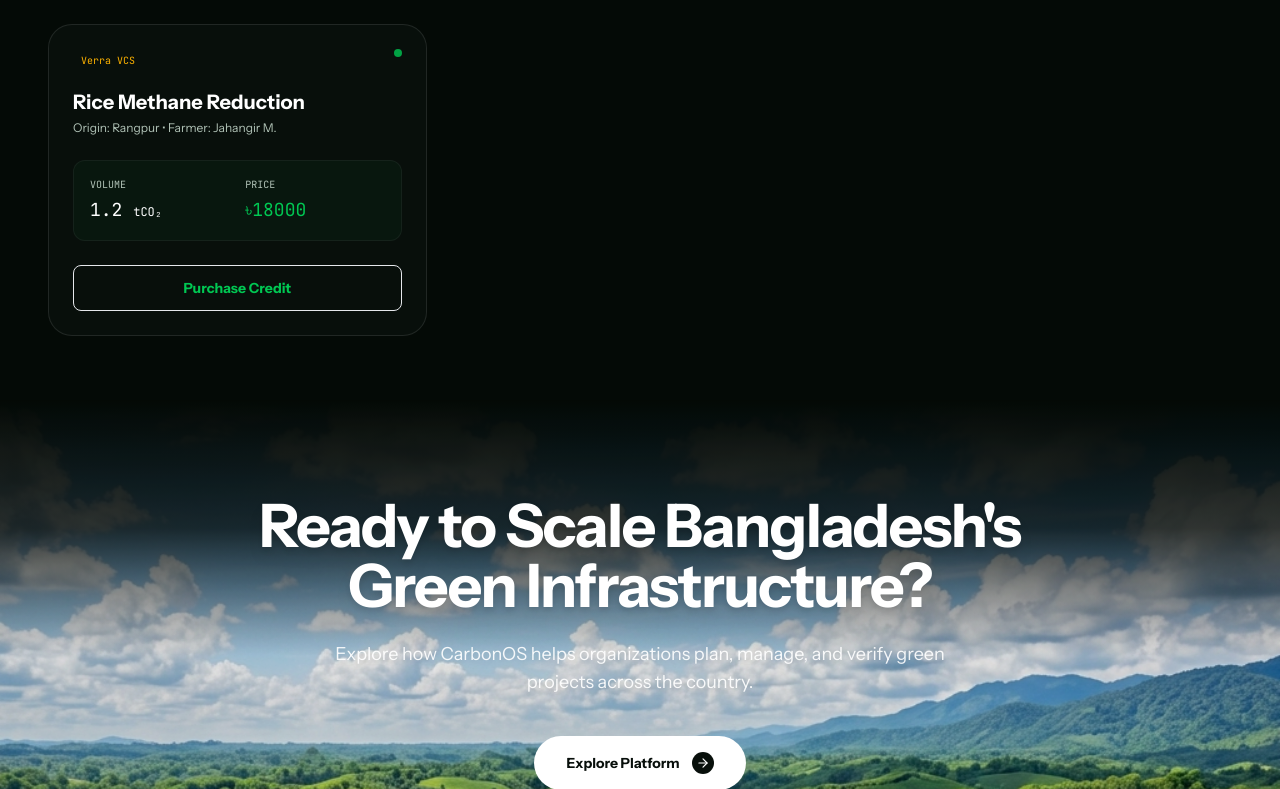
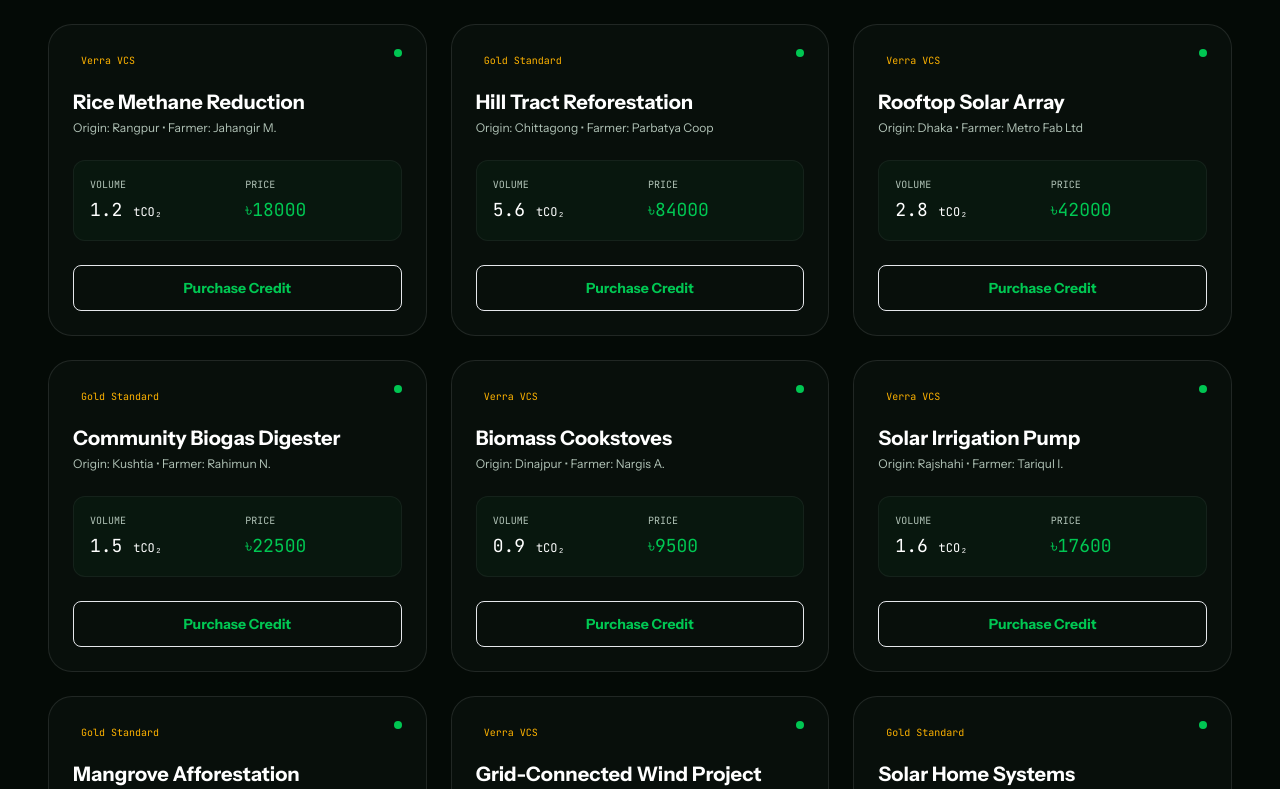
Before and after one commit to akramrafid/CarbonOS, a React (Vite) app: page /platform/marketplace in a window 1280 px wide. Shown: the part 951-1740 px from the top of the page. Built offline with nearby package versions, Linux system fonts and the light colour scheme.

Commit message:
feat: implement MarketplaceBrowse component to display and purchase carbon credits

```diff
--- a/src/components/marketplace/MarketplaceBrowse.jsx
+++ b/src/components/marketplace/MarketplaceBrowse.jsx
@@ -74,6 +74,106 @@ export const MarketplaceBrowse = () => {
       status: 'AVAILABLE',
       farmer: 'Jahangir M.',
       verification: 'Verra VCS'
+    },
+    {
+      id: 'BD-2026-CR-000225',
+      type: 'Hill Tract Reforestation',
+      region: 'Chittagong',
+      tonnage: 5.6,
+      price: 84000,
+      status: 'AVAILABLE',
+      farmer: 'Parbatya Coop',
+      verification: 'Gold Standard'
+    },
+    {
+      id: 'BD-2026-CR-000230',
+      type: 'Rooftop Solar Array',
+      region: 'Dhaka',
+      tonnage: 2.8,
+      price: 42000,
+      status: 'AVAILABLE',
+      farmer: 'Metro Fab Ltd',
+      verification: 'Verra VCS'
+    },
+    {
+      id: 'BD-2026-CR-000235',
+      type: 'Community Biogas Digester',
+      region: 'Kushtia',
+      tonnage: 1.5,
+      price: 22500,
+      status: 'AVAILABLE',
+      farmer: 'Rahimun N.',
+      verification: 'Gold Standard'
+    },
+    {
+      id: 'BD-2026-CR-000240',
+      type: 'Biomass Cookstoves',
+      region: 'Dinajpur',
+      tonnage: 0.9,
+      price: 9500,
+      status: 'AVAILABLE',
+      farmer: 'Nargis A.',
+      verification: 'Verra VCS'
+    },
+    {
+      id: 'BD-2026-CR-000245',
+      type: 'Solar Irrigation Pump',
+      region: 'Rajshahi',
+      tonnage: 1.6,
+      price: 17600,
+      status: 'AVAILABLE',
+      farmer: 'Tariqul I.',
+      verification: 'Verra VCS'
+    },
+    {
+      id: 'BD-2026-CR-000250',
+      type: 'Mangrove Afforestation',
+      region: 'Cox\'s Bazar',
+      tonnage: 4.0,
+      price: 60000,
+      status: 'AVAILABLE',
+      farmer: 'Coast Alliance',
+      verification: 'Gold Standard'
+    },
+    {
+      id: 'BD-2026-CR-000255',
+      type: 'Grid-Connected Wind Project',
+      region: 'Feni',
+      tonnage: 6.5,
+      price: 97500,
+      status: 'AVAILABLE',
+      farmer: 'WindPower BD',
+      verification: 'Verra VCS'
+    },
+    {
+      id: 'BD-2026-CR-000260',
+      type: 'Solar Home Systems',
+      region: 'Barisal',
+      tonnage: 1.1,
+      price: 16500,
+      status: 'AVAILABLE',
+      farmer: 'Grameen Shakti',
+      verification: 'Gold Standard'
+    },
+    {
+      id: 'BD-2026-CR-000265',
+      type: 'Municipal Waste Compost',
+      region: 'Narayanganj',
+      tonnage: 3.5,
+      price: 52500,
+      status: 'AVAILABLE',
+      farmer: 'Green Waste BD',
+      verification: 'Verra VCS'
+    },
+    {
+      id: 'BD-2026-CR-000270',
+      type: 'Sustainable Agriculture',
+      region: 'Comilla',
+      tonnage: 1.3,
+      price: 19500,
+      status: 'AVAILABLE',
+      farmer: 'Selim Hossain',
+      verification: 'Gold Standard'
     }
   ]);
 
```
